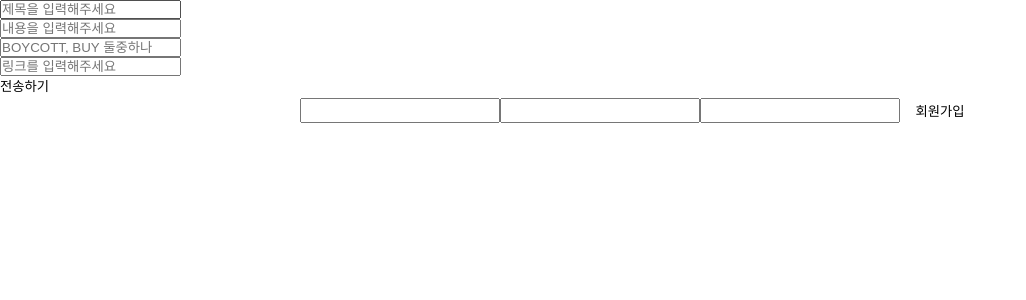
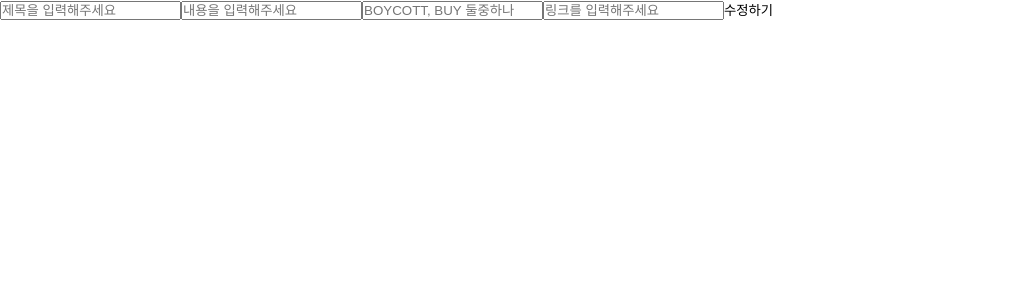
Before and after one commit to highthon/highthon-RightSide-client, a React (Create React App) app: page / in a window 1280 px wide. Shown: the top 300 px of the page, without its empty margins (0-1026 px from the left). Built offline with nearby package versions, Linux system fonts and the light colour scheme.

Commit message:
ADD :: post edit

```diff
--- a/src/App.js
+++ b/src/App.js
@@ -2,12 +2,12 @@ import Main from "./components/Main";
 import { ToastContainer } from "react-toastify";
 import Join from "./components/auth/Join/Join";
 import NoticeWrite from "./components/Notice/NoticeWrite/NoticeWrite";
+import NoticeEdit from "./components/Notice/NoticeEdit";
 
 function App() {
   return (
     <>
-      <NoticeWrite />
-      <Join />
+      <NoticeEdit />
     </>
   );
 }
--- /dev/null
+++ b/src/components/Notice/NoticeEdit/NoticeEdit.jsx
@@ -0,0 +1,61 @@
+import * as S from "./NoticeEdit.style.js";
+import React, { useState } from "react";
+import noticeRepository from "../../../repository/notice/notice.repository.js";
+
+const NoticeEdit = () => {
+  const [noticeData, setNoticeData] = useState({
+    title: "",
+    tags: "",
+    content: "",
+    link: "",
+  });
+
+  const onChange = (e) => {
+    const { name, value } = e.target;
+    setNoticeData({ ...noticeData, [name]: value });
+  };
+
+  const postSubmit = (postId) => {
+    try {
+      if (
+        noticeData.title === "" ||
+        noticeData.tags === "" ||
+        noticeData.content === "" ||
+        noticeData.link === ""
+      ) {
+        window.alert("입력안한 정보를 입력해주시기 바랍니다.");
+        return;
+      }
+      const { data } = noticeRepository.PostEditNotice(noticeData, postId);
+    } catch (error) {
+      window.alert("오류");
+    }
+  };
+  return (
+    <S.NoticeEdit>
+      <S.Input
+        name="title"
+        onChange={onChange}
+        placeholder="제목을 입력해주세요"
+      />
+      <S.Input
+        name="tags"
+        onChange={onChange}
+        placeholder="내용을 입력해주세요"
+      />
+      <S.Input
+        name="content"
+        onChange={onChange}
+        placeholder="BOYCOTT, BUY 둘중하나"
+      />
+      <S.Input
+        name="link"
+        onChange={onChange}
+        placeholder="링크를 입력해주세요"
+      />
+      <S.SubmitBtn onClick={postSubmit}>수정하기</S.SubmitBtn>
+    </S.NoticeEdit>
+  );
+};
+
+export default NoticeEdit;
--- /dev/null
+++ b/src/components/Notice/NoticeEdit/NoticeEdit.style.js
@@ -0,0 +1,8 @@
+/* your css code */
+import styled from "styled-components";
+
+export const NoticeEdit = styled.form``;
+
+export const Input = styled.input``;
+
+export const SubmitBtn = styled.button``;
--- /dev/null
+++ b/src/components/Notice/NoticeEdit/index.js
@@ -0,0 +1 @@
+export { default } from "./NoticeEdit";
--- a/src/repository/notice/notice.repository.js
+++ b/src/repository/notice/notice.repository.js
@@ -4,6 +4,10 @@ class noticeRepository {
   PostWriteNotice(postData) {
     const { data } = axios.post("/post", postData);
   }
+
+  PostEditNotice(postData, postId) {
+    const { data } = axios.patch(`/post/${postId}`, postData);
+  }
 }
 
 export default new noticeRepository();
```
